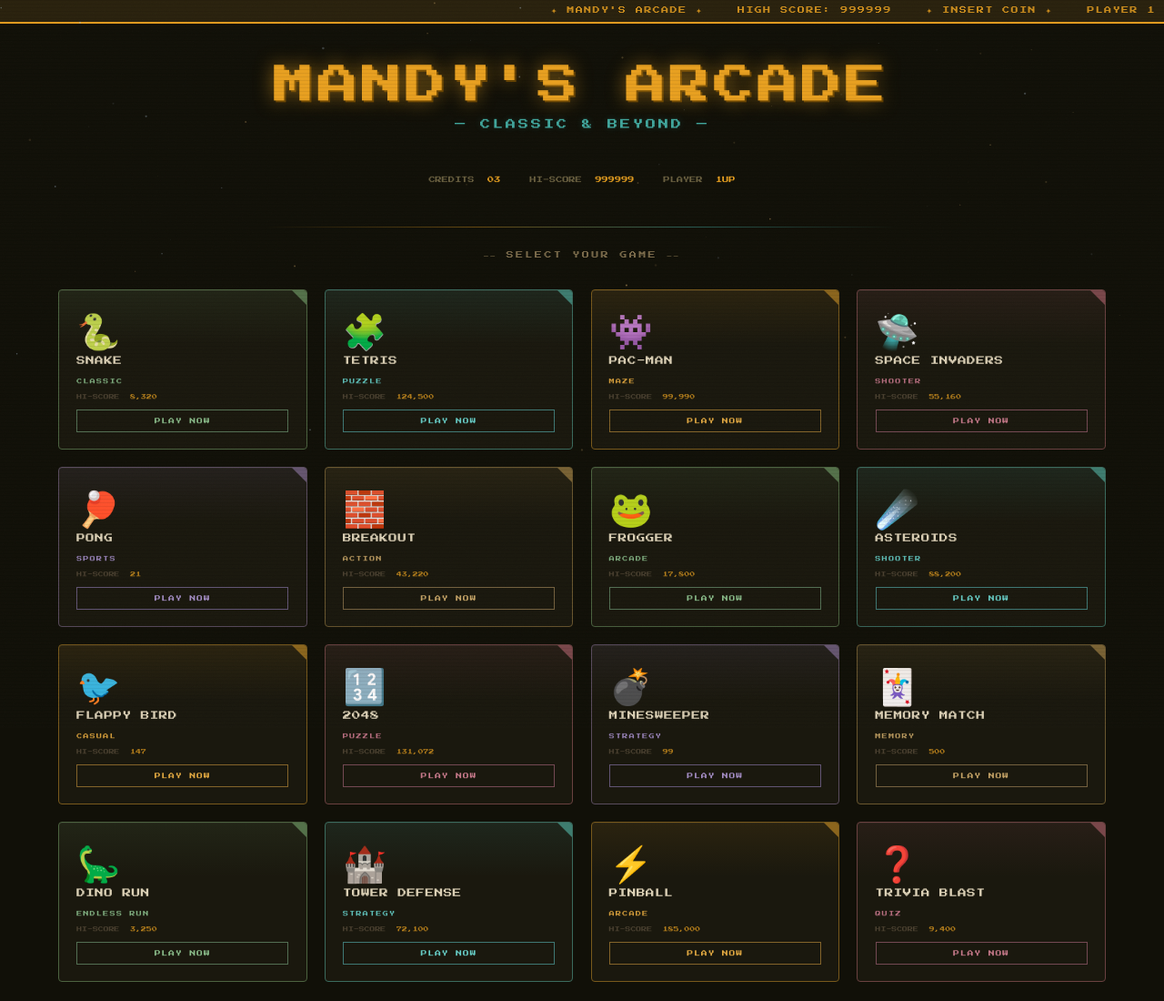
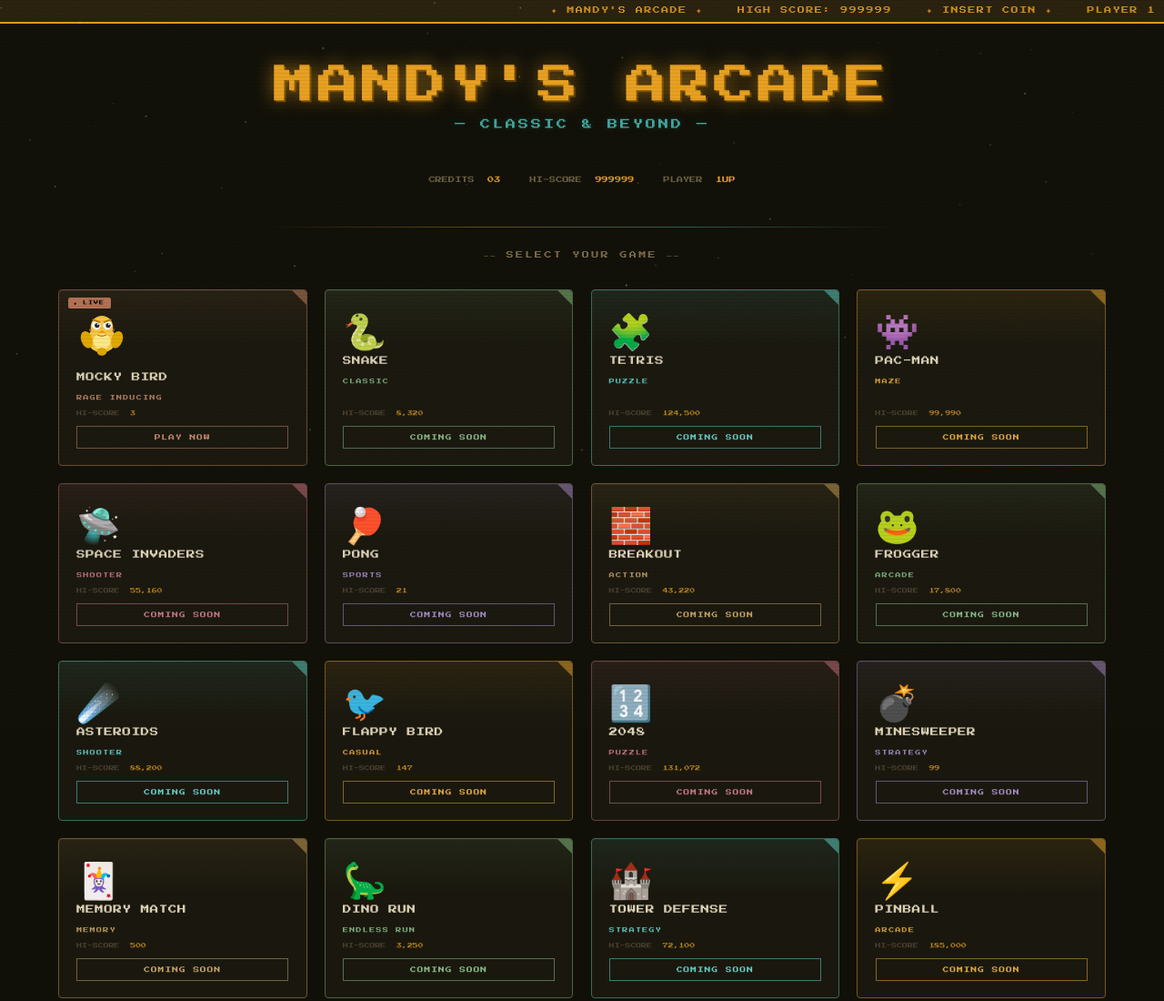
Before and after one commit to nalostta/mandy-s-arcade, a website: page index.html in a window 1280 px wide. Shown: the top 1100 px of the page at 91% size. Drawn offline with Linux system fonts and the light colour scheme.

Commit message:
Move Mocky Bird to top, add cartoon SVG icon

```diff
--- a/index.html
+++ b/index.html
@@ -237,6 +237,18 @@
       color: var(--cream);
     }
 
+    .tile-live-badge {
+      position: absolute;
+      top: .5rem; left: .6rem;
+      font-size: .32rem;
+      letter-spacing: .18em;
+      color: #000;
+      background: var(--tile-color, var(--amber));
+      padding: .18rem .4rem;
+      border-radius: 2px;
+      opacity: .9;
+    }
+
     /* ── footer ── */
     footer {
       position: relative; z-index: 1;
@@ -368,7 +380,47 @@
   })();
 
   // ── game data ──────────────────────────────────────────────────────────────
+  const MOCKY_BIRD_SVG = `<svg xmlns="http://www.w3.org/2000/svg" viewBox="0 0 64 64" width="56" height="56">
+    <!-- body -->
+    <ellipse cx="32" cy="38" rx="18" ry="16" fill="#f5c842"/>
+    <!-- head -->
+    <circle cx="32" cy="22" r="14" fill="#f5c842"/>
+    <!-- belly -->
+    <ellipse cx="32" cy="40" rx="11" ry="10" fill="#fde98a"/>
+    <!-- left wing -->
+    <ellipse cx="13" cy="38" rx="7" ry="11" fill="#e0a800" transform="rotate(-20 13 38)"/>
+    <!-- right wing -->
+    <ellipse cx="51" cy="38" rx="7" ry="11" fill="#e0a800" transform="rotate(20 51 38)"/>
+    <!-- tail -->
+    <ellipse cx="32" cy="53" rx="6" ry="5" fill="#e0a800"/>
+    <!-- left eye white -->
+    <circle cx="25" cy="20" r="5.5" fill="white"/>
+    <!-- right eye white -->
+    <circle cx="39" cy="20" r="5.5" fill="white"/>
+    <!-- left pupil -->
+    <circle cx="26" cy="20" r="3" fill="#222"/>
+    <!-- right pupil -->
+    <circle cx="40" cy="20" r="3" fill="#222"/>
+    <!-- eye shine left -->
+    <circle cx="27" cy="18.5" r="1.2" fill="white"/>
+    <!-- eye shine right -->
+    <circle cx="41" cy="18.5" r="1.2" fill="white"/>
+    <!-- smug brow left (angled inward) -->
+    <line x1="21" y1="13" x2="29" y2="16" stroke="#c47a00" stroke-width="2.2" stroke-linecap="round"/>
+    <!-- smug brow right -->
+    <line x1="43" y1="13" x2="35" y2="16" stroke="#c47a00" stroke-width="2.2" stroke-linecap="round"/>
+    <!-- beak -->
+    <polygon points="32,26 27,30 37,30" fill="#ff9900"/>
+    <!-- smug mouth -->
+    <path d="M27 32 Q32 35 37 32" stroke="#c47a00" stroke-width="1.5" fill="none" stroke-linecap="round"/>
+    <!-- blush left -->
+    <ellipse cx="20" cy="26" rx="4" ry="2.5" fill="#ffb347" opacity="0.45"/>
+    <!-- blush right -->
+    <ellipse cx="44" cy="26" rx="4" ry="2.5" fill="#ffb347" opacity="0.45"/>
+  </svg>`;
+
   const games = [
+    { id:'mockybird',   name:'MOCKY BIRD',        icon:'🦜', customIcon: MOCKY_BIRD_SVG, genre:'RAGE INDUCING', color:'#c47a5a', hi:3, url:'https://nalostta.github.io/mocky_bird/', live:true },
     { id:'snake',        name:'SNAKE',           icon:'🐍', genre:'CLASSIC',     color:'#7ab87a', hi:8320   },
     { id:'tetris',       name:'TETRIS',           icon:'🧩', genre:'PUZZLE',      color:'#4ecdc4', hi:124500 },
     { id:'pacman',       name:'PAC-MAN',          icon:'👾', genre:'MAZE',        color:'#e8a020', hi:99990  },
@@ -391,15 +443,17 @@
 
   games.forEach(g => {
     const a = document.createElement('a');
-    a.href = `game.html?id=${g.id}&name=${encodeURIComponent(g.name)}&icon=${encodeURIComponent(g.icon)}&color=${encodeURIComponent(g.color)}`;
+    a.href = g.url || `game.html?id=${g.id}&name=${encodeURIComponent(g.name)}&icon=${encodeURIComponent(g.icon)}&color=${encodeURIComponent(g.color)}`;
+    if (g.url) a.target = '_blank';
     a.className = 'tile';
     a.style.setProperty('--tile-color', g.color);
     a.innerHTML = `
-      <div class="tile-icon">${g.icon}</div>
+      ${g.live ? '<div class="tile-live-badge">● LIVE</div>' : ''}
+      <div class="tile-icon">${g.customIcon || g.icon}</div>
       <div class="tile-name">${g.name}</div>
       <div class="tile-genre">${g.genre}</div>
       <div class="tile-score">HI-SCORE &nbsp;<span>${g.hi.toLocaleString()}</span></div>
-      <div class="tile-btn">PLAY NOW</div>
+      <div class="tile-btn">${g.live ? 'PLAY NOW' : 'COMING SOON'}</div>
     `;
     grid.appendChild(a);
   });
```
